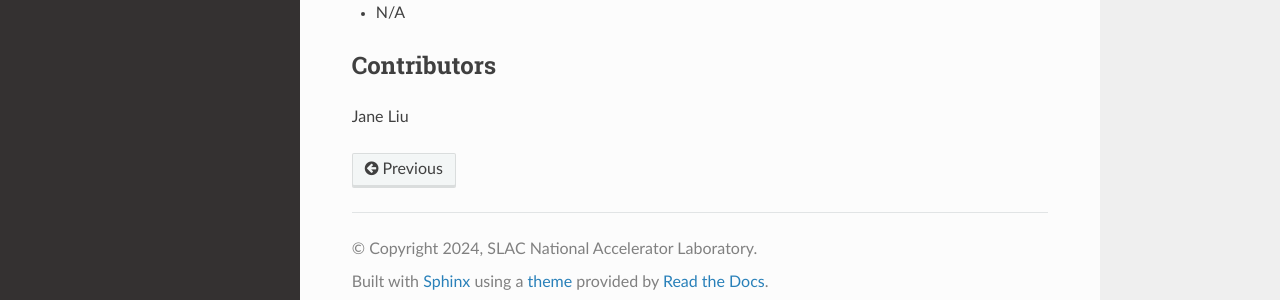
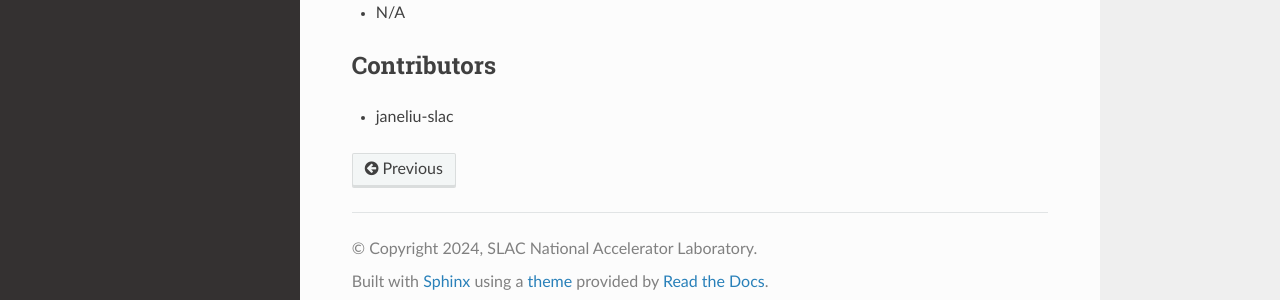
Before and after one commit to pcdshub/lcls_naming_tool, a Sphinx documentation site: the page built from docs/source/upcoming_release_notes/6-Added_argparse_module_and_fixed_bugs.rst, in a window 1280 px wide. Shown: the part 527-827 px from the top of the page. Built offline with Sphinx 7.4.7 and the Read the Docs theme 3.1.0, drawn with Linux system fonts in a browser that asks for light colours.

Commit message:
Update docs/source/upcoming_release_notes/6-Added_argparse_module_and_fixed_bugs.rst
Changed contributor name to github username.

Co-authored-by: Robert Tang-Kong <35379409+tangkong@users.noreply.github.com>

```diff
--- a/docs/source/upcoming_release_notes/6-Added_argparse_module_and_fixed_bugs.rst
+++ b/docs/source/upcoming_release_notes/6-Added_argparse_module_and_fixed_bugs.rst
@@ -20,4 +20,4 @@ Maintenance
 
 Contributors
 ------------
-Jane Liu
+- janeliu-slac
```
